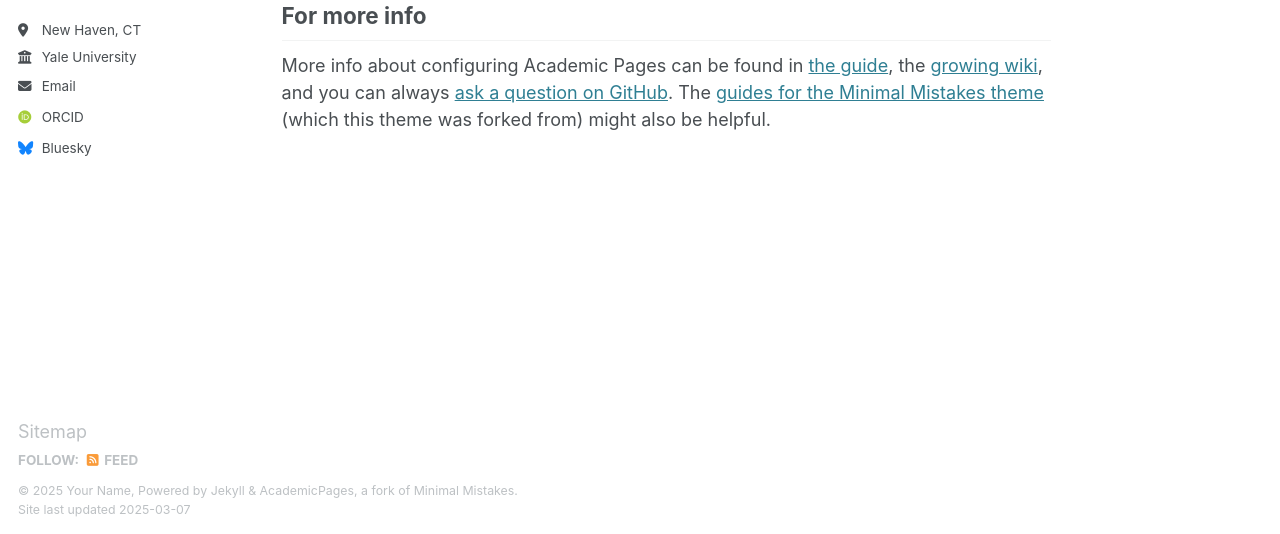
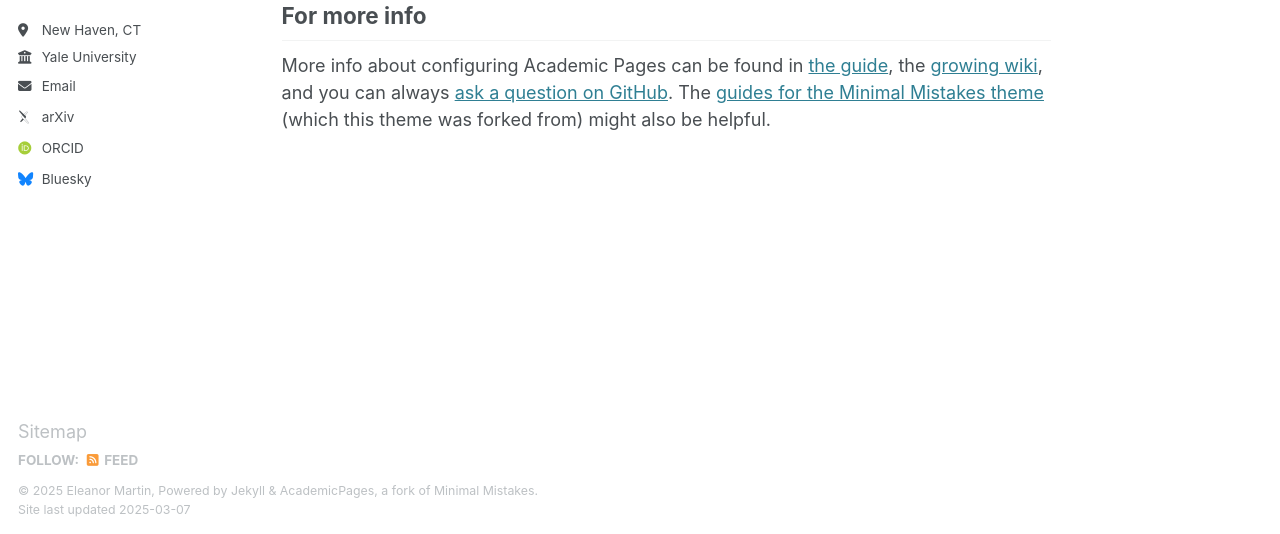
Before and after one commit to eleanorjmartin/eleanorjmartin.github.io, a Jekyll site: the page built from _pages/about.md, in a window 1280 px wide and 900 px high, scrolled down 2642 px. Shown: the part 363-897 px from the top of the window. Built offline with Jekyll 4.4.1, drawn with Linux system fonts in a browser that asks for light colours; some web fonts are replaced.

Commit message:
Update _config.yml

```diff
--- a/_config.yml
+++ b/_config.yml
@@ -11,9 +11,9 @@ locale                   : "en-US"
 site_theme               : "default"
 title                    : "Eleanor J. F. Martin"
 title_separator          : "-"
-name                     : &name "Your Name"
-description              : &description "personal description"
-url                      : https://eleanorjmartin.github.io # the base hostname & protocol for your site e.g. "https://[your GitHub username].github.io"
+name                     : &name "Eleanor Martin"
+description              : &description "PhD Candidate in Classics and History, Yale University"
+url                      : https://eleanorjmartin.github.io
 baseurl                  : "" # the subpath of your site, e.g. "/blog"
 repository               : "eleanorjmartin/eleanorjmartin.github.io"
 
@@ -32,7 +32,7 @@ author:
   email            : "eleanor.martin@yale.edu"
 
   # Academic websites
-  arxiv            : # URL - Update with the correct link to your profile
+  arxiv            : "https://classics.yale.edu/eleanor-martin-19"
   googlescholar    : # URL
   impactstory      : # URL
   orcid            : "https://orcid.org/0009-0003-8471-6742"
```
